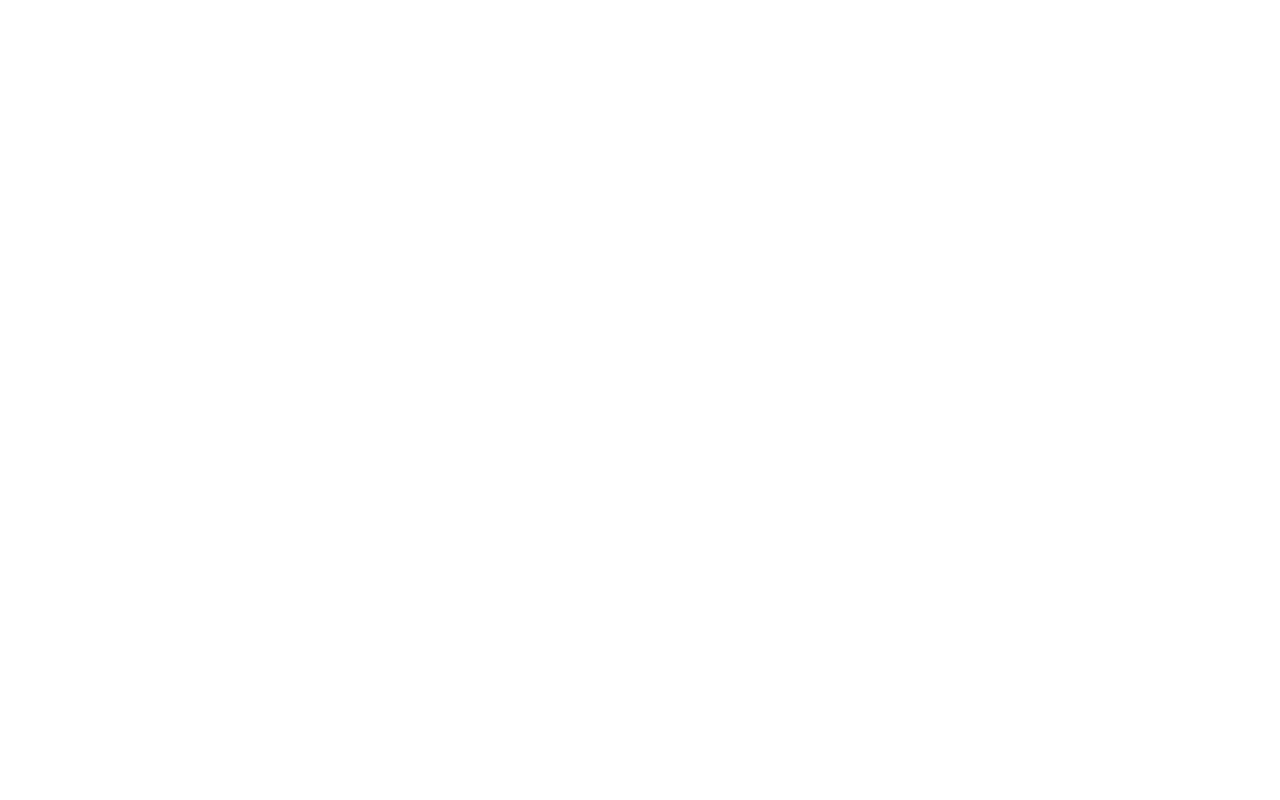
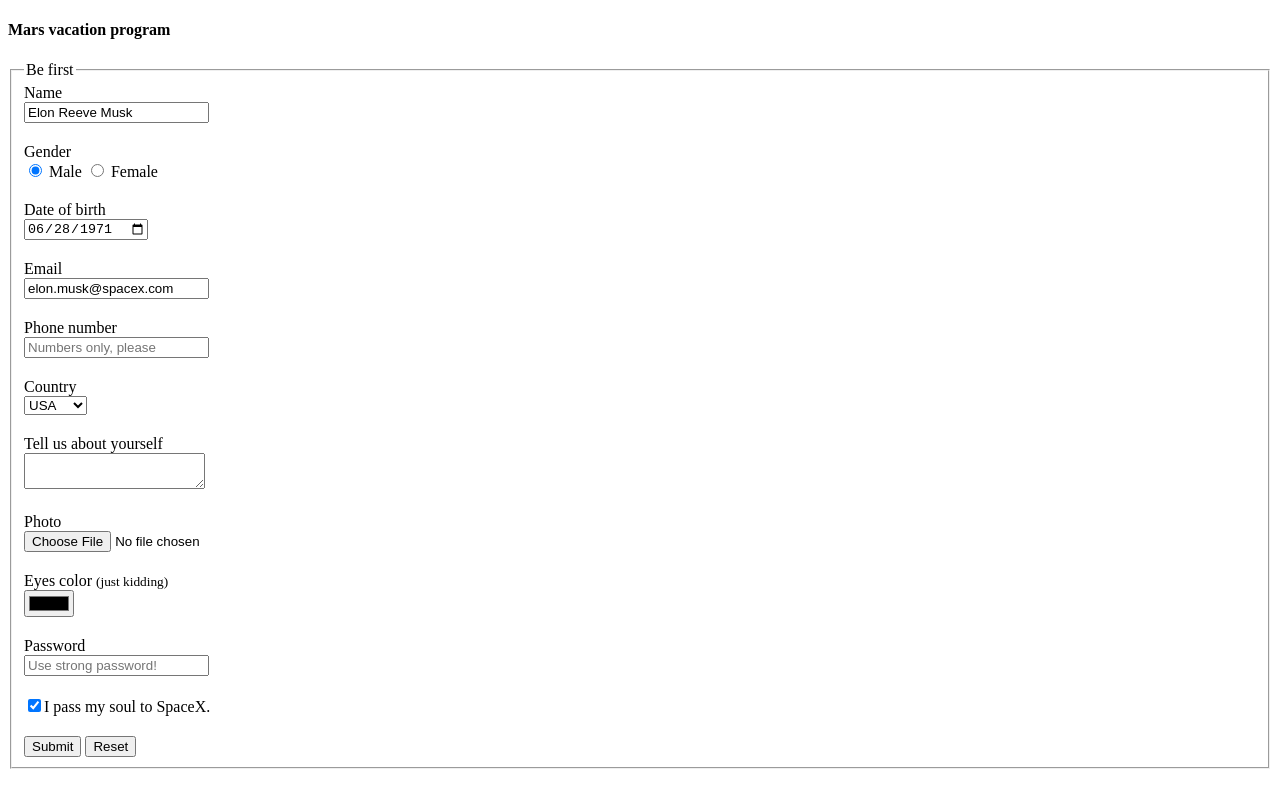
Before and after one commit to miloxeon/better-onsubmit, a website built with Parcel: page index.html in a window 1280 px wide. Built offline with nearby package versions, Linux system fonts and the light colour scheme.

Commit message:
better form markup

```diff
--- a/index.html
+++ b/index.html
@@ -7,11 +7,96 @@
   <meta http-equiv="X-UA-Compatible" content="IE=edge">
 
   <title>Formie demo</title>
+
+  <style>
+    .group {
+      display: block;
+    }
+
+    .group+.group {
+      margin-top: 20px;
+    }
+  </style>
 </head>
 
 <body>
-  <form>
+  <form id='form'>
+    <h4>Mars vacation program</h4>
+    <fieldset>
+      <legend>Be first</legend>
 
+      <label class="group">
+        Name<br>
+        <input name="name" type="text" value="Elon Reeve Musk">
+      </label>
+
+      <div class="group">
+        <p>Gender<br>
+          <label>
+            <input type="radio" name="gender" value="male" checked>
+            Male
+          </label>
+          <label>
+            <input type="radio" name="gender" value="female">
+            Female
+          </label>
+        </p>
+      </div>
+
+      <label class="group">
+        Date of birth<br>
+        <input name="date" type="date" value="1971-06-28">
+      </label>
+
+      <label class="group">
+        Email<br>
+        <input name="email" type="email" value="elon.musk@spacex.com">
+      </label>
+
+
+      <label class="group">
+        Phone number<br>
+        <input name="phone" type="tel" placeholder="Numbers only, please">
+      </label>
+
+      <label class="group">
+        Country<br>
+        <select name="country">
+          <option value="usa" selected="selected">USA</option>
+          <option value="russia">Russia</option>
+          <option value="china">China</option>
+        </select>
+      </label>
+
+      <label class="group">
+        Tell us about yourself<br>
+        <textarea name="about"></textarea>
+      </label>
+
+      <label class="group">
+        Photo<br>
+        <input name="photo" type="file">
+      </label>
+
+      <label class="group">
+        Eyes color <small>(just kidding)</small><br>
+        <input name="eyes-color" type="color">
+      </label>
+
+      <label class="group">
+        Password<br>
+        <input name="password" type="password" placeholder="Use strong password!"><br>
+      </label>
+
+      <label class="group">
+        <input name="sacrificed_soul" type="checkbox" checked="checked">I pass my soul to SpaceX.
+      </label>
+
+      <div class="group">
+        <button>Submit</button>
+        <button type="reset">Reset</button>
+      </div>
+    </fieldset>
   </form>
   <script src='./app.js'></script>
 </body>
```
